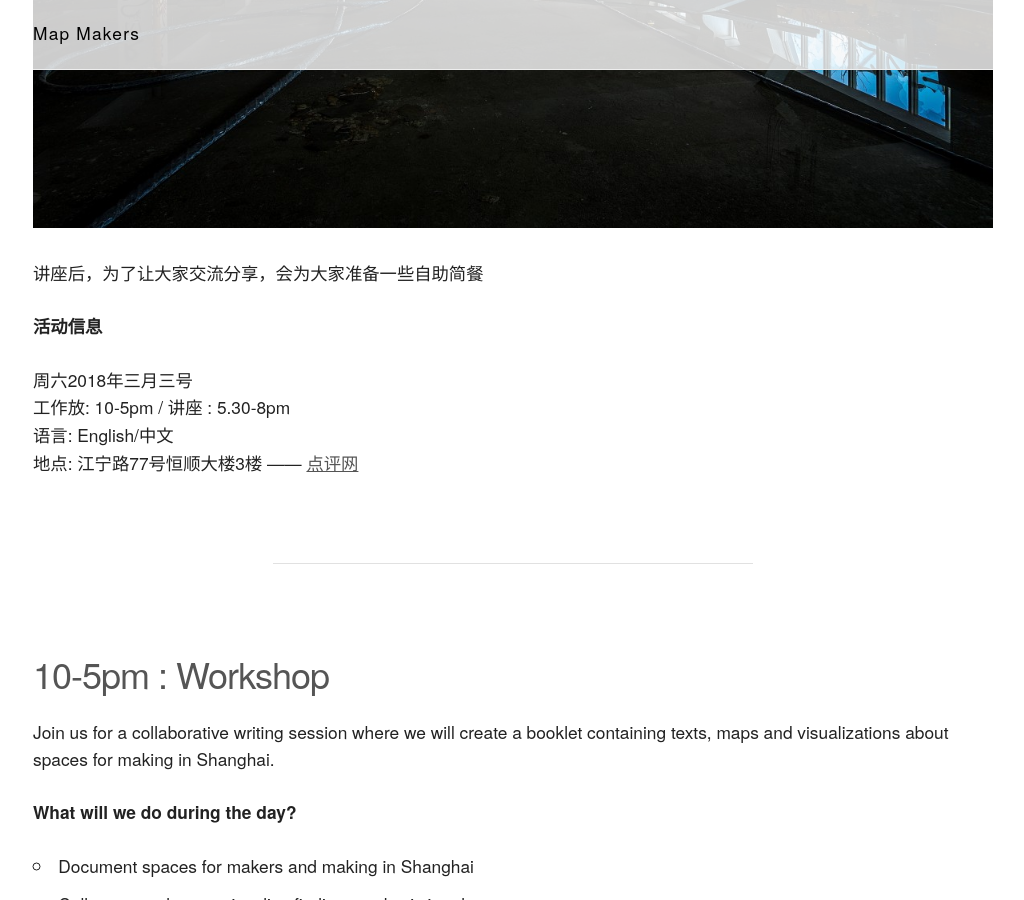
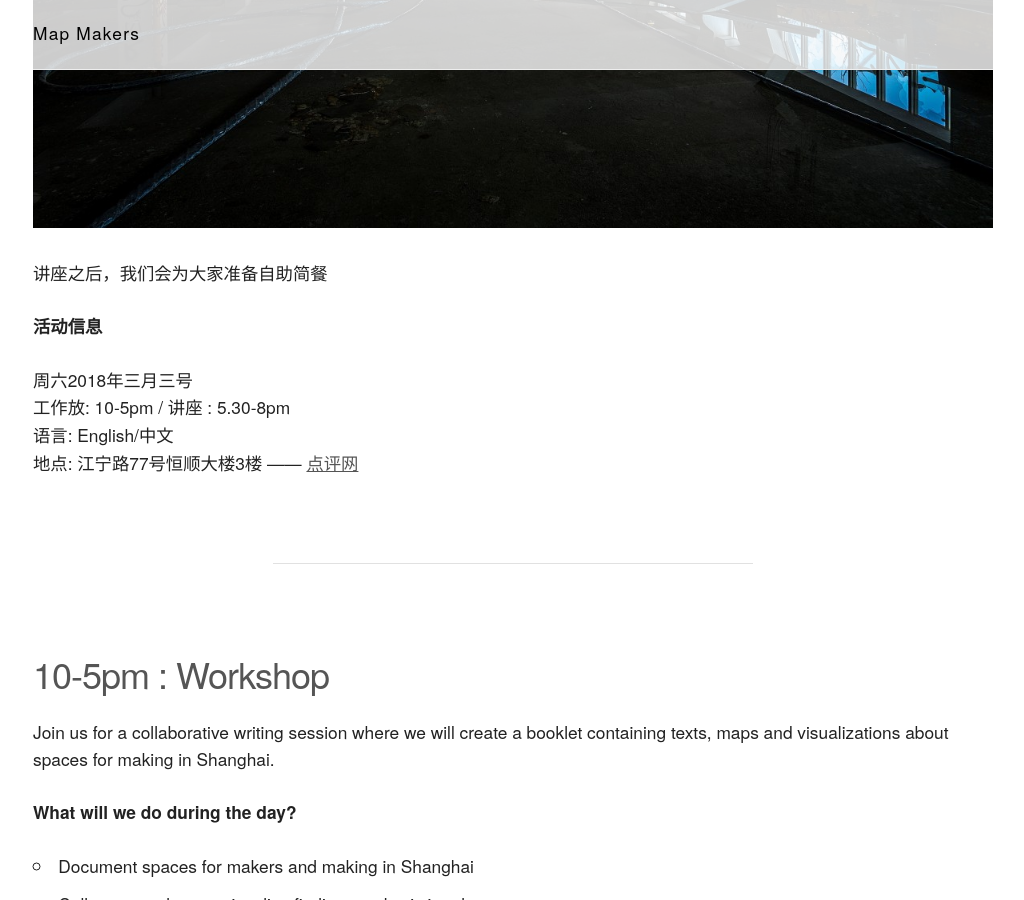
Before and after one commit to clemsos/mapmakers.space, a Jekyll site: the page built from _posts/2018-02-15-workshop-shanghai.md, in a window 1280 px wide and 900 px high, scrolled down 4109 px. Shown: the whole window, without its empty margins (127-1151 px from the left). Built offline with Jekyll 4.4.1, drawn with Linux system fonts in a browser that asks for light colours.

Commit message:
修改中文

```diff
--- a/_posts/2018-02-15-workshop-shanghai.md
+++ b/_posts/2018-02-15-workshop-shanghai.md
@@ -43,7 +43,7 @@ Emanuele Protti 是一个建筑师和博士研究院在都灵理工大学的Futu
 
 ![](/uploads/workshop-shanghai/urban_warehouse_factory_building_industrial_industry_structure_space-1170735.jpg)
 
-讲座后，为了让大家交流分享，会为大家准备一些自助简餐
+讲座之后，我们会为大家准备自助简餐
 
 **活动信息**
 
```
